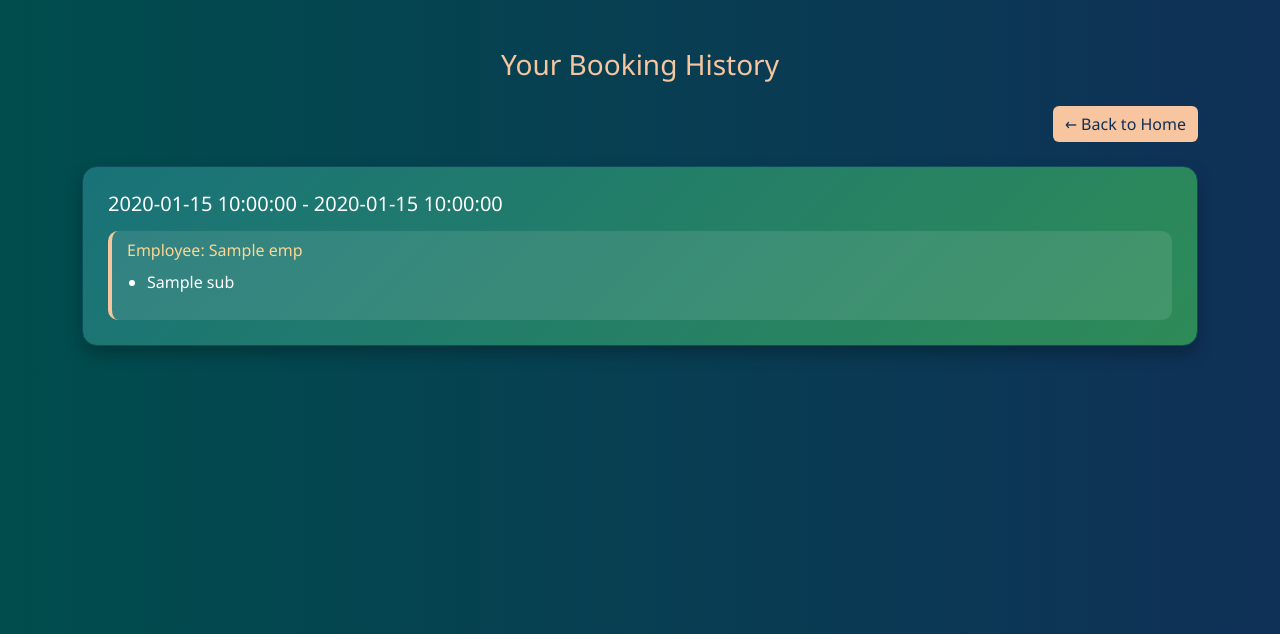
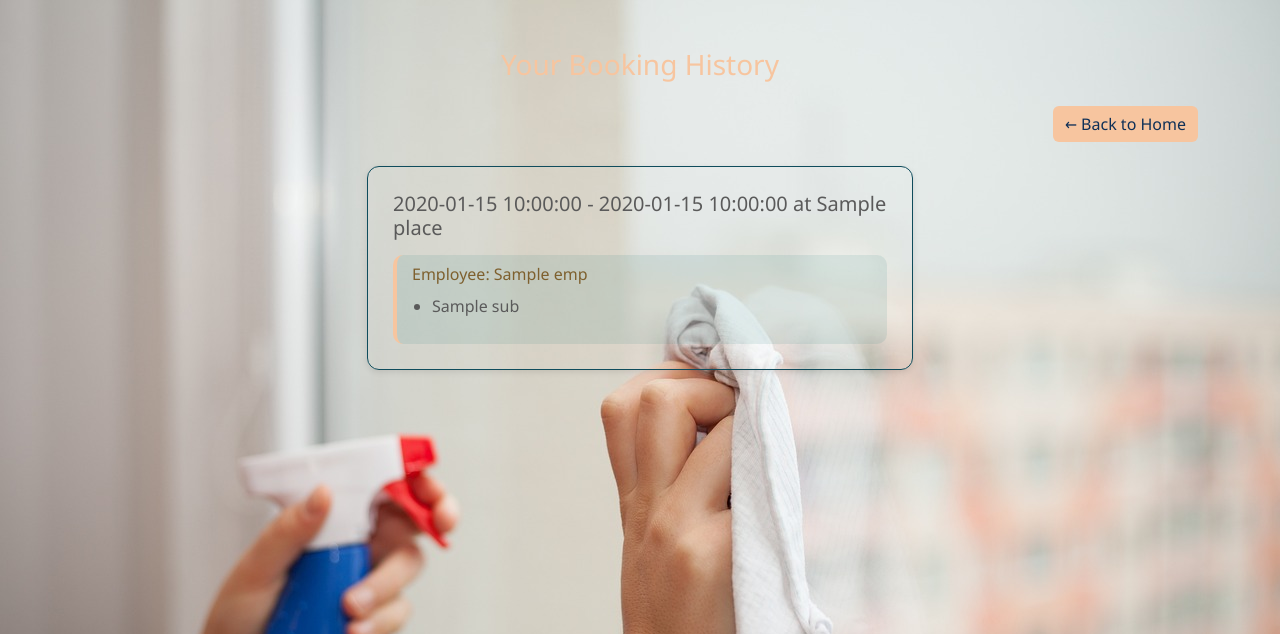
Before and after one commit to azhagi1/Urban_Cleaning_Project, a Flask app: template templates/history.html in a window 1280 px wide. Shown: the top 634 px of the page. Run offline with Flask 3, Linux system fonts and the light colour scheme; the template is opened without the code that fills it: most values are stand-ins (such as "Sample title", 1, 10 or a date in 2020).

Commit message:
history page style updated

```diff
--- a/templates/history.html
+++ b/templates/history.html
@@ -6,23 +6,53 @@
   <link href="https://cdn.jsdelivr.net/npm/bootstrap@5.3.0-alpha3/dist/css/bootstrap.min.css" rel="stylesheet">
   <style>
     body {
-      background: linear-gradient(to right, #004d4d, #0f3057);
+      background: linear-gradient(135deg, rgba(13, 99, 192, 0.6), rgba(10, 211, 121, 0.6));
+
+      background-image: url('static/urban_wash.jpg') ;
+      background-repeat: no-repeat;
+      background-size: cover;
+      background-attachment: fixed;
+
       color: #f8f9fa;
       font-family: 'Segoe UI', Tahoma, Geneva, Verdana, sans-serif;
+
+    }
+    .history-card {
+  position: relative;
+  overflow: hidden;
+  border: 1px solid #0f4c5c;
+  border-radius: 12px;
+  box-shadow: 0 2px 6px rgba(0, 0, 0, 0.1);
+  color: #5a5a5a;
+  padding: 25px;
+  transition: transform 0.2s ease;
+  background: none; /* remove the original background image */
+}
+
+/* Add a pseudo-element to apply the blurred background image */
+.history-card::before {
+  content: "";
+  position: absolute;
+  top: 0;
+  left: 0;
+  width: 100%;
+  height: 100%;
+
+  background-size: cover;
+  background-position: center;
+  filter: blur(6px);
+  opacity: 0.6;
+  z-index: 0;
+}
+
+/* Ensure text appears above the blur */
+.history-card * {
+  position: relative;
+  z-index: 1;
 }
 
     h3 {
       color: #f7c59f;
-    }
-
-    .history-card {
-      background: linear-gradient(135deg, #197278, #2e8b57);
-      border: 1px solid #0f4c5c;
-      border-radius: 15px;
-      padding: 25px;
-      box-shadow: 0 8px 16px rgba(0, 0, 0, 0.25);
-      transition: transform 0.2s ease;
-      color: #ffffff;
     }
 
     .history-card:hover {
@@ -30,15 +60,21 @@
     }
 
     .employee-block {
-      background-color: rgba(255, 255, 255, 0.1);
+      background-color: rgba(20, 117, 122, 0.1);
       border-left: 4px solid #f7c59f;
       padding: 10px 15px;
       margin-top: 15px;
       border-radius: 10px;
+
+    }
+    .col-md-4 {
+  padding-left: 10px;
+  padding-right: 10px;
 }
 
+
     .employee-block h6 {
-      color: #fdd692;
+      color: #7e602e;
       margin-bottom: 10px;
     }
 
@@ -72,9 +108,11 @@
     {% if history %}
     <div class="row">
       {% for entry in history %}
-          <div class="col-md-12 mb-4">
+  <div class="container mb-4">
+    <div class="row justify-content-center">
+      <div class="col-md-6">
         <div class="history-card">
-              <h5>{{ entry.date }} - {{ entry.time_slot }}</h5>
+          <h5>{{ entry.date }} - {{ entry.time_slot }} at {{ entry.place }}</h5>
           {% for emp, subservices in entry.employee_tasks.items() %}
             <div class="employee-block">
               <h6>Employee: {{ emp }}</h6>
@@ -87,8 +125,12 @@
           {% endfor %}
         </div>
       </div>
+    </div>
+  </div>
 {% endfor %}
+
     </div>
+
     {% else %}
       <div class="alert alert-info text-center">No booking history found.</div>
     {% endif %}
```
Lines whose indentation alone changed are shown as unchanged.
